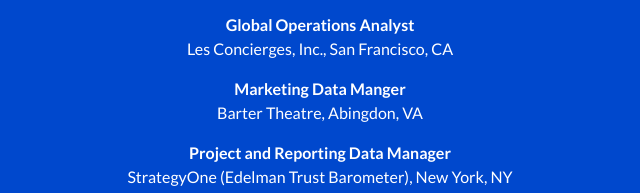
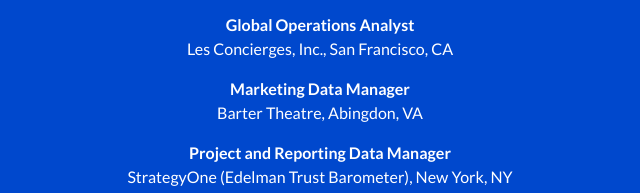
Before and after one commit to peteryonka/peteryonka.github.io, a plain HTML site: page index.html in a window 1280 px wide. Shown: the part 2167-2360 px from the top of the page, 320-960 px from the left. Drawn offline with nearby package versions, Linux system fonts and the light colour scheme.

Commit message:
fix spelling of manager

```diff
--- a/index.html
+++ b/index.html
@@ -153,7 +153,7 @@
                   <p><strong>Global Operations Analyst</strong><br>
                     Les Concierges, Inc., San Francisco, CA<br>
                   </p>
-                  <p><strong>Marketing Data Manger</strong><br>
+                  <p><strong>Marketing Data Manager</strong><br>
                     Barter Theatre, Abingdon, VA<br>
                   </p>
                   <p><strong>Project and Reporting Data Manager</strong><br>
```
